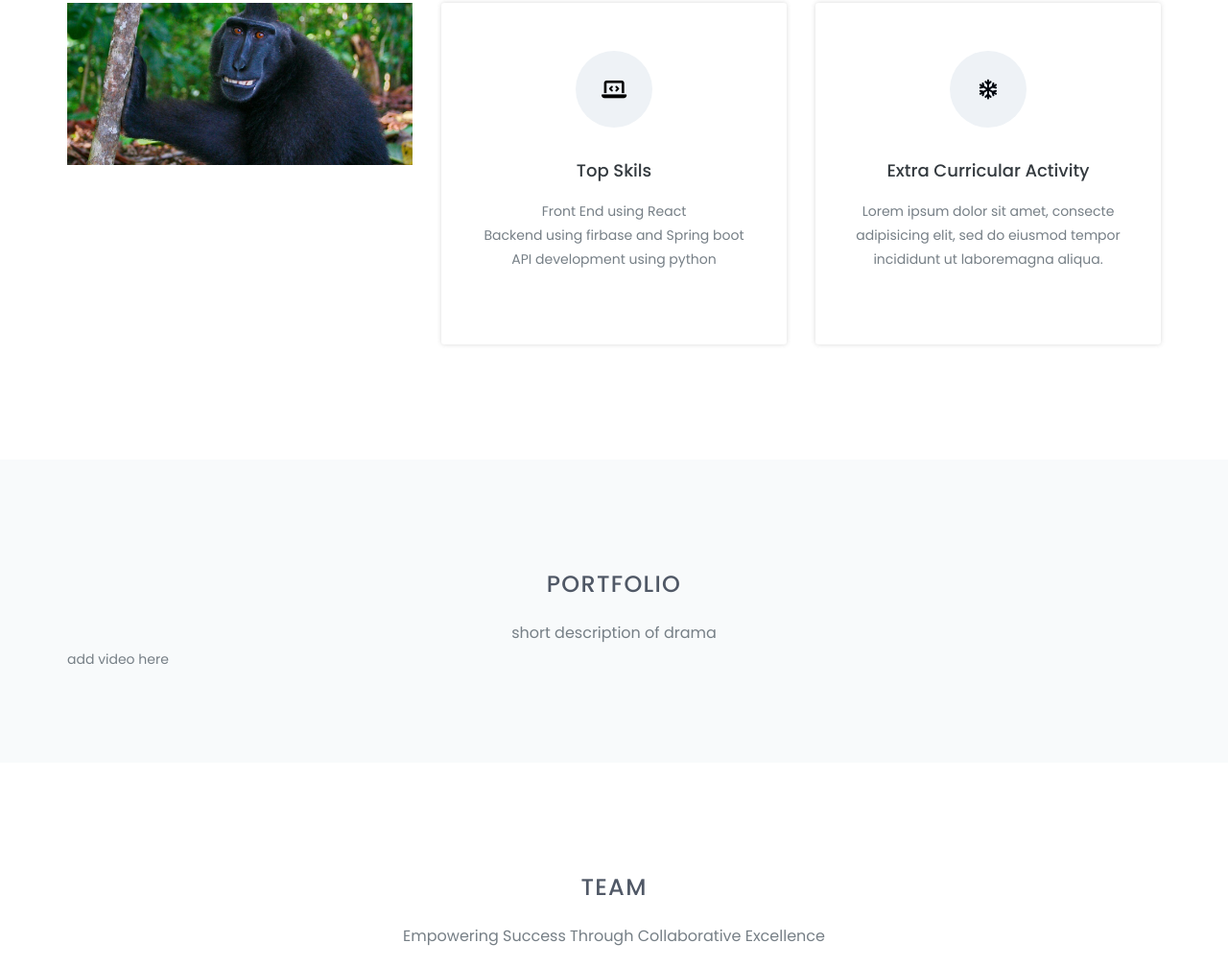
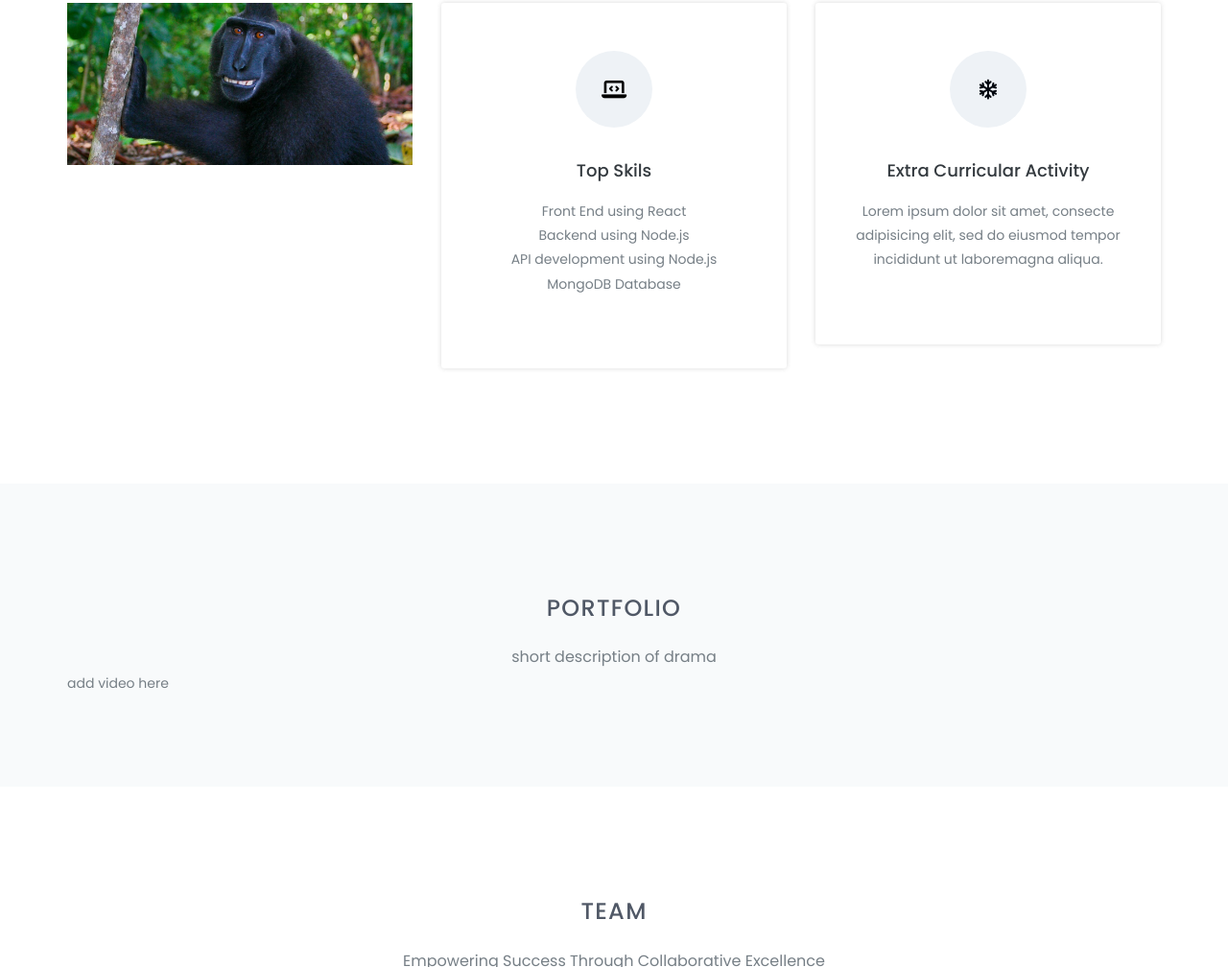
Before and after one commit to spmwitharana/portfolio1, a plain HTML site: page index.html in a window 1280 px wide. Shown: the part 1075-2083 px from the top of the page at 96% size. Drawn offline with nearby package versions, Linux system fonts and the light colour scheme.

Commit message:
Update index.html

```diff
--- a/index.html
+++ b/index.html
@@ -138,8 +138,9 @@
 								<h2><a href="#">Top Skils</a></h2>
 								<p>
 									Front End using React <br>
-									Backend using firbase and Spring boot <br>
-									API development using python
+									Backend using Node.js <br>
+									API development using Node.js
+									MongoDB Database
 								</p>
 							</div>
 						</div>
```
